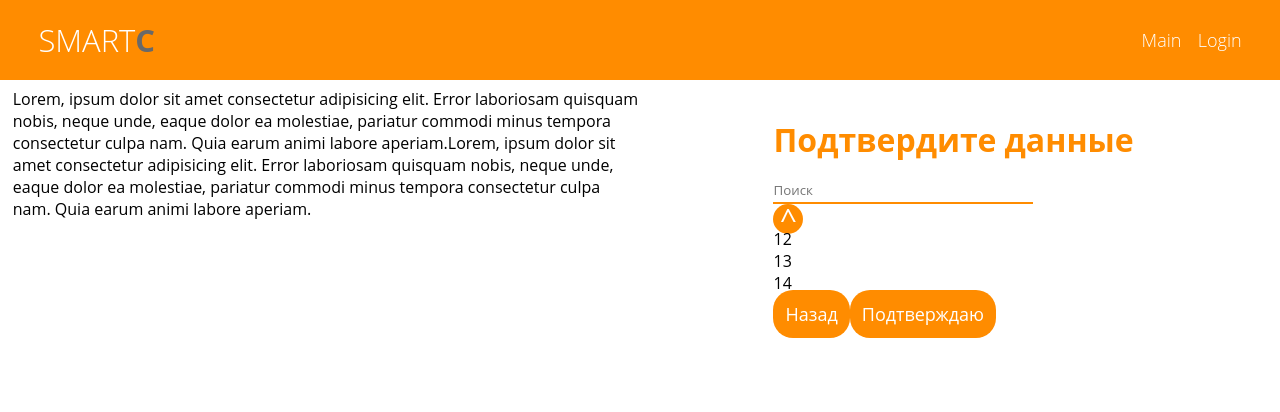
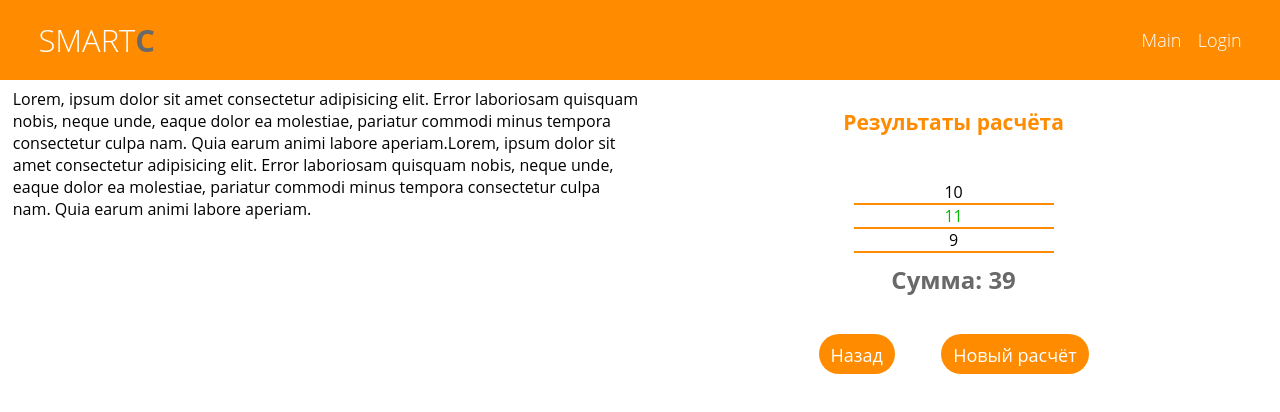
Before and after one commit to Abubjazov/SmartCalc, a React (Create React App) app: page /smartcalc/calc in a window 1280 px wide. Shown: the top 412 px of the page. Built offline with nearby package versions, Linux system fonts and the light colour scheme; a web font is replaced by a local one.

Commit message:
components & pages: add content & CSS

```diff
--- a/package.json
+++ b/package.json
@@ -2,14 +2,17 @@
 	"name": "smart-calc",
 	"version": "0.1.0",
 	"private": true,
+	"type": "module",
 	"dependencies": {
 		"@testing-library/jest-dom": "^5.16.4",
 		"@testing-library/react": "^13.1.1",
 		"@testing-library/user-event": "^13.5.0",
+		"@types/bcryptjs": "^2.4.2",
 		"@types/jest": "^27.4.1",
 		"@types/node": "^16.11.27",
 		"@types/react": "^18.0.5",
 		"@types/react-dom": "^18.0.1",
+		"bcryptjs": "^2.4.3",
 		"nanoid": "^3.3.3",
 		"react": "^18.0.0",
 		"react-dom": "^18.0.0",
--- a/src/_variables.scss
+++ b/src/_variables.scss
@@ -2,3 +2,5 @@ $main-color: #ff8c00;
 $black: #000;
 $white: #fff;
 $grey: #696969;
+$green: #03b903;
+$red: #ff0000;
--- a/src/components/CalcDataConfirm/CalcDataConfirm.scss
+++ b/src/components/CalcDataConfirm/CalcDataConfirm.scss
@@ -1,35 +1,51 @@
 @import '../../variables';
 
 .calc-data-confirm {
-	margin-top: 10px;
 	display: grid;
-	grid-template-columns: 1fr;
-	grid-template-rows: 50px 40px auto 40px;
-	grid-row: 40px;
+	grid-template-columns: 300px;
+	grid-template-rows: 50px 40px auto auto;
+	grid-row: auto;
 	row-gap: 10px;
-	justify-items: flex-start;
+	justify-items: center;
+
+	ul {
+		margin-top: 13px;
+		justify-self: center;
+		width: 1fr;
+
+		li {
+			width: 200px;
+			text-align: center;
+			border-bottom: 2px solid $main-color;
+		}
+	}
 
 	&-search {
 		margin-top: 13px;
 		display: flex;
 		justify-content: space-between;
+
+		.sort {
+			width: 24px;
+			height: 24px;
+			padding-left: 5px;
+			padding-top: 1px;
+			background-color: $main-color;
+			color: $white;
+			font-size: 30px;
+			line-height: 33px;
+			border-radius: 50px;
+		}
+
+		.rotated {
+			transform: rotate(180deg);
+		}
 	}
 
 	&-footer {
 		width: 90%;
-		margin-top: 13px;
+		margin-top: 31px;
 		display: flex;
 		justify-content: space-between;
 	}
-
-	.sort {
-		width: 30px;
-		height: 30px;
-		text-align: center;
-		background-color: $main-color;
-		color: $white;
-		font-size: 30px;
-		line-height: 30px;
-		border-radius: 50px;
-	}
 }
--- a/src/components/CalcDataConfirm/CalcDataConfirm.tsx
+++ b/src/components/CalcDataConfirm/CalcDataConfirm.tsx
@@ -1,25 +1,77 @@
-// import { nanoid } from 'nanoid'
-// import { useState } from 'react'
+import { nanoid } from 'nanoid'
+import { ChangeEvent, useState } from 'react'
 import { NavLink } from 'react-router-dom'
 
 import './CalcDataConfirm.scss'
 
 export const CalcDataConfirm = (): JSX.Element => {
+	const [itemsI] = useState<number[]>([12, 11, 13])
+	const [items, setItems] = useState<number[]>([12, 11, 13])
+	const [search, setSearch] = useState<string | undefined>()
+	const [sortDirection, setSortDirection] = useState<boolean | undefined>(true)
+
+	const sort = () => {
+		if (sortDirection) {
+			setItems(items.sort((a, b) => a - b))
+			setSortDirection(false)
+		} else {
+			setItems(items.sort((a, b) => b - a))
+			setSortDirection(true)
+		}
+	}
+
+	const matchCheck = (item: number, value: string) => {
+		const stringItem = item.toString()
+
+		return splitString(stringItem, value.length).includes(value)
+	}
+
+	const splitString = (item: string, step: number) => {
+		const result: string[] = []
+
+		for (let i = 0; i < item.length - step + 1; i++) {
+			result.push(item.substring(i, i + step))
+		}
+
+		return result
+	}
+
+	const changeHandler = (e: ChangeEvent<HTMLInputElement>) => {
+		setSearch(e.target.value)
+
+		setItems(
+			itemsI
+				.filter(item => matchCheck(item, e.target.value))
+				.sort(sortDirection ? (a, b) => b - a : (a, b) => a - b)
+		)
+	}
+
 	return (
 		<div className='calc-data-confirm'>
 			<h1>Подтвердите данные</h1>
-			<div className='calc-confirm-search'>
-				<input type='text' placeholder='Поиск' />
-				<div className='sort'>^</div>
+			<div className='calc-data-confirm-search'>
+				<input
+					type='text'
+					placeholder='Поиск'
+					onChange={changeHandler}
+					value={search}
+				/>
+
+				<div
+					className={`sort ${sortDirection ? null : 'rotated'}`}
+					onClick={sort}
+				>
+					^
+				</div>
 			</div>
 
 			<ul>
-				<li>12</li>
-				<li>13</li>
-				<li>14</li>
+				{items.map(item => (
+					<li key={nanoid()}>{item}</li>
+				))}
 			</ul>
 
-			<div className='calc-confirm-footer'>
+			<div className='calc-data-confirm-footer'>
 				<NavLink to='/smartcalc/calc'>Назад</NavLink>
 				<NavLink to='/smartcalc/calc'>Подтверждаю</NavLink>
 			</div>
--- a/src/components/CalcDataInput/CalcDataInput.scss
+++ b/src/components/CalcDataInput/CalcDataInput.scss
@@ -6,18 +6,22 @@
 	grid-template-rows: 50px 38px 38px;
 	grid-row: auto;
 	row-gap: 10px;
-	justify-items: flex-start;
+	justify-items: center;
 
 	.add-item {
+		justify-self: start;
 		width: 30px;
 		height: 30px;
-		text-align: center;
+		padding-left: 6px;
+		padding-top: 1px;
+		margin-left: 13px;
 		background-color: $main-color;
 		color: $white;
 		font-size: 30px;
 		line-height: 30px;
 		border-radius: 50px;
 	}
+
 	.added-item {
 		margin-bottom: 13px;
 		display: flex;
@@ -25,10 +29,11 @@
 
 	.remove-item {
 		margin-left: 10px;
-		width: 25px;
-		height: 25px;
-		text-align: center;
-		background-color: red;
+		width: 24px;
+		height: 24px;
+		padding-left: 7px;
+		padding-top: 0;
+		background-color: $red;
 		color: $white;
 		font-size: 30px;
 		line-height: 20px;
@@ -39,4 +44,7 @@
 		margin-top: 0;
 		justify-self: center;
 	}
+	input {
+		justify-self: start;
+	}
 }
--- a/src/components/CalcDataResult/CalcDataResult.scss
+++ b/src/components/CalcDataResult/CalcDataResult.scss
@@ -1,17 +1,36 @@
 @import '../../variables';
 
 .calc-data-result {
-	margin-top: 20px;
 	display: grid;
-	grid-template-columns: 1fr;
-	grid-template-rows: 50px 40px auto 40px;
-	grid-row: 40px;
+	grid-template-columns: 300px;
+	grid-template-rows: 50px auto 30px auto;
+	grid-row: auto;
 	row-gap: 10px;
-	justify-items: flex-start;
+	justify-items: center;
+
+	h2 {
+		color: $grey;
+	}
+
+	ul {
+		margin-top: 13px;
+		justify-self: center;
+		width: 1fr;
+
+		li {
+			width: 200px;
+			text-align: center;
+			border-bottom: 2px solid $main-color;
+		}
+
+		.green {
+			color: $green;
+		}
+	}
 
 	&-footer {
 		width: 90%;
-		margin-top: 13px;
+		margin-top: 31px;
 		display: flex;
 		justify-content: space-between;
 	}
--- a/src/components/CalcDataResult/CalcDataResult.tsx
+++ b/src/components/CalcDataResult/CalcDataResult.tsx
@@ -1,22 +1,27 @@
-// import { nanoid } from 'nanoid'
-// import { useState } from 'react'
+import { nanoid } from 'nanoid'
+import { useState } from 'react'
 import { NavLink } from 'react-router-dom'
 
 import './CalcDataResult.scss'
 
 export const CalcDataResult = (): JSX.Element => {
+	const [items] = useState<number[]>([10, 11, 9])
+
 	return (
 		<div className='calc-data-result'>
 			<h1>Результаты расчёта</h1>
 
 			<ul>
-				<li>12</li>
-				<li>13</li>
-				<li>14</li>
+				{items.map(item => (
+					<li key={nanoid()} className={item > 10 ? 'green' : ''}>
+						{item}
+					</li>
+				))}
 			</ul>
 
-			<h2>39</h2>
-			<div className='calc-result-footer'>
+			<h2>Сумма: 39</h2>
+
+			<div className='calc-data-result-footer'>
 				<NavLink to='/smartcalc/calc'>Назад</NavLink>
 				<NavLink to='/smartcalc/calc'>Новый расчёт</NavLink>
 			</div>
--- a/src/components/Calculator/Calculator.scss
+++ b/src/components/Calculator/Calculator.scss
@@ -2,6 +2,10 @@
 
 .calc-widget {
 	padding-top: 20px;
+
+	h1 {
+		font-size: 21px;
+	}
 
 	a {
 		border-radius: 20px;
--- a/src/components/Calculator/Calculator.tsx
+++ b/src/components/Calculator/Calculator.tsx
@@ -7,8 +7,8 @@ export const Calculator = (): JSX.Element => {
 	return (
 		<div className='calc-widget'>
 			{/* <CalcDataInput /> */}
-			<CalcDataConfirm />
-			{/* <CalcDataResult /> */}
+			{/* <CalcDataConfirm /> */}
+			<CalcDataResult />
 		</div>
 	)
 }
--- a/src/pages/CalcPage/CalcPage.scss
+++ b/src/pages/CalcPage/CalcPage.scss
@@ -19,6 +19,7 @@
 
 		@media (max-width: 790px) {
 			grid-template-columns: 1fr;
+			align-items: center;
 
 			.calc-info {
 				display: none;
```
Lines whose indentation alone changed are shown as unchanged.
